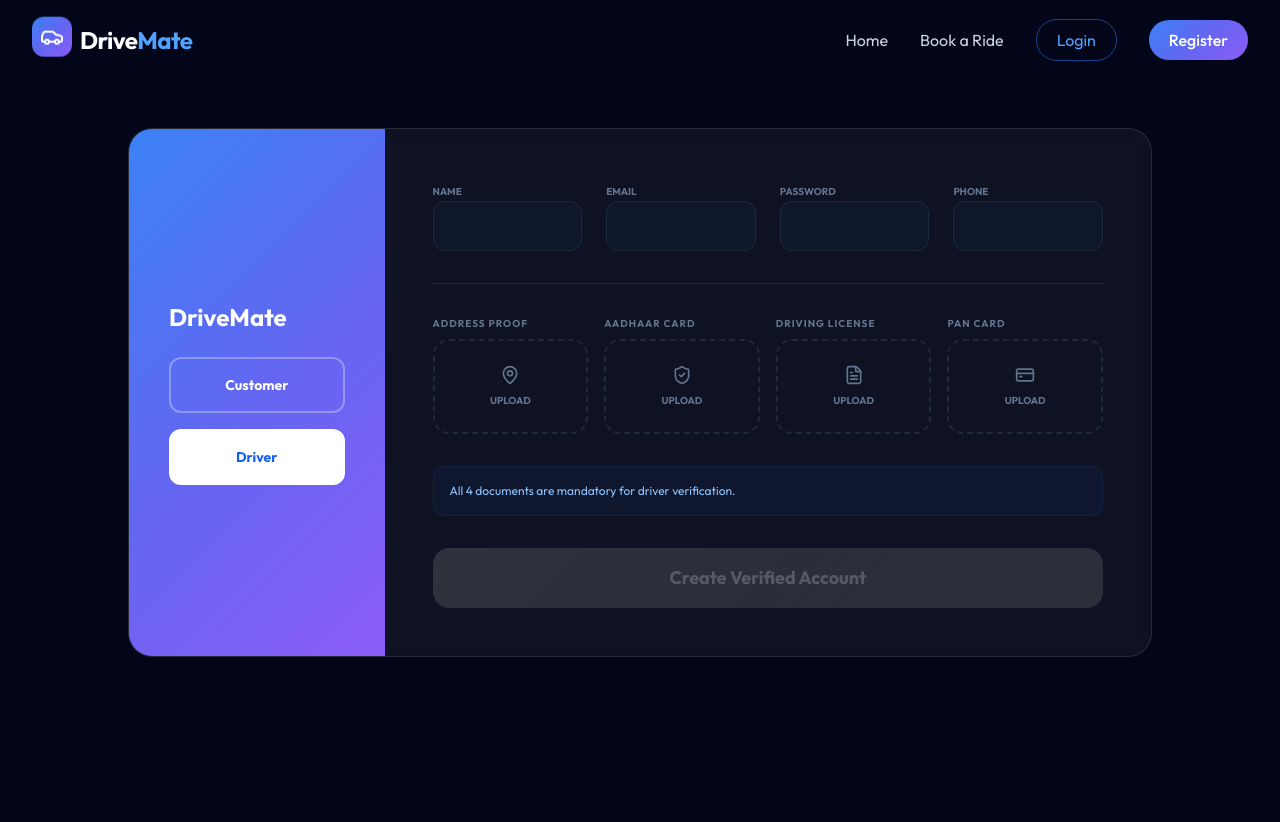
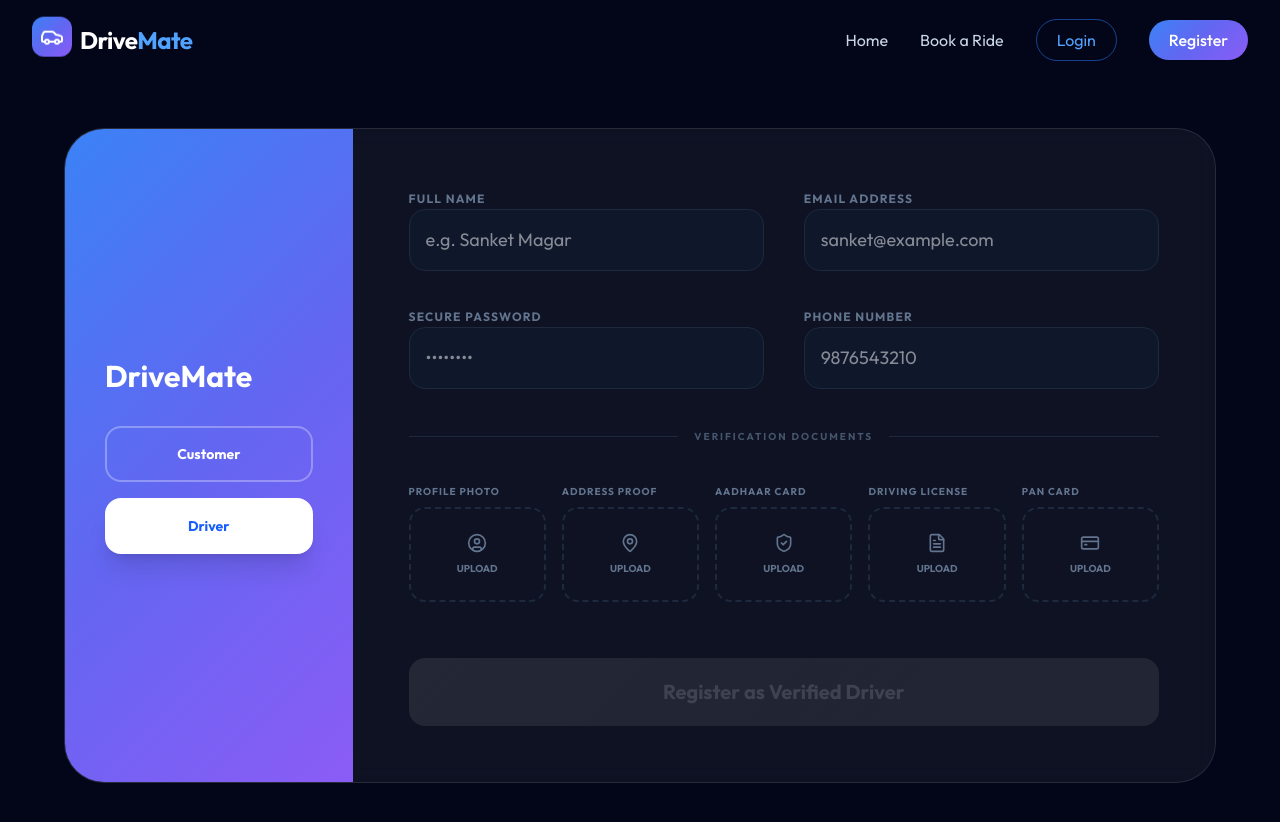
Before and after one commit to OmRathkanthiwar/DriveMate, a React (Vite) app in the folder client/: page /register in a window 1280 px wide. Both pictures are taken after a click on the button "Driver". Shown: the top 822 px of the page. Before the commit the page ends 800 px from the top, so only its background shows below. Built offline with nearby package versions, Linux system fonts and the light colour scheme.

Commit message:
UI/Security: Larger inputs and 5th mandatory driver photo verification

```diff
--- a/client/src/pages/Register.jsx
+++ b/client/src/pages/Register.jsx
@@ -1,7 +1,7 @@
 import React, { useState, useRef } from 'react';
 import { motion } from 'framer-motion';
 import { Link, useNavigate } from 'react-router-dom';
-import { Mail, Lock, User, Phone, MapPin, Camera, CheckCircle2, FileText, CreditCard, ShieldCheck } from 'lucide-react';
+import { Mail, Lock, User, Phone, MapPin, Camera, CheckCircle2, FileText, CreditCard, ShieldCheck, UserCircle } from 'lucide-react';
 import Navbar from '../components/Navbar';
 import axios from 'axios';
 
@@ -16,9 +16,9 @@ const UploadBox = ({ label, icon: Icon, file, onUpload, id }) => {
         className={`p-6 border-2 border-dashed rounded-2xl flex flex-col items-center justify-center transition-all cursor-pointer ${file ? 'border-green-500/50 bg-green-500/5 text-green-400' : 'border-slate-800 text-slate-500 hover:border-blue-500/50 hover:bg-blue-500/5'}`}
       >
         {file ? (
-          <div className="flex flex-col items-center gap-1">
-            <CheckCircle2 className="w-6 h-6" />
-            <span className="text-[10px] font-bold truncate max-w-[100px]">{file.name}</span>
+          <div className="flex flex-col items-center gap-1 text-center">
+            <CheckCircle2 className="w-5 h-5 mb-1" />
+            <span className="text-[10px] font-bold line-clamp-1 px-2">{file.name}</span>
           </div>
         ) : (
           <>
@@ -36,6 +36,7 @@ const Register = () => {
   const [role, setRole] = useState('customer');
   const [loading, setLoading] = useState(false);
   const [files, setFiles] = useState({
+    profilePhoto: null,
     addressProof: null,
     aadhaarCard: null,
     license: null,
@@ -43,8 +44,7 @@ const Register = () => {
   });
 
   const [formData, setFormData] = useState({
-    name: '', email: '', password: '', phone: '', address: '',
-    aadhaarNo: '', licenseNo: '', panNo: '', city: '', state: '', country: 'India'
+    name: '', email: '', password: '', phone: ''
   });
 
   const handleUpload = (id, file) => {
@@ -52,10 +52,12 @@ const Register = () => {
   };
 
   const isFormValid = () => {
-    if (role === 'customer') return formData.name && formData.email && formData.password && formData.phone;
+    const basicInfo = formData.name && formData.email && formData.password && formData.phone;
+    if (role === 'customer') return basicInfo;
     return (
-      formData.name && formData.email && formData.password && formData.phone &&
-      files.addressProof && files.aadhaarCard && files.license && files.panCard
+      basicInfo &&
+      files.profilePhoto && files.addressProof && files.aadhaarCard &&
+      files.license && files.panCard
     );
   };
 
@@ -68,6 +70,7 @@ const Register = () => {
       data.append('role', role);
 
       if (role === 'driver') {
+        data.append('profilePhoto', files.profilePhoto);
         data.append('addressProof', files.addressProof);
         data.append('aadhaarCard', files.aadhaarCard);
         data.append('licenseFile', files.license);
@@ -94,59 +97,66 @@ const Register = () => {
         <motion.div
           initial={{ opacity: 0, y: 20 }}
           animate={{ opacity: 1, y: 0 }}
-          className="max-w-5xl mx-auto glass rounded-3xl overflow-hidden flex flex-col md:flex-row"
+          className="max-w-6xl mx-auto glass rounded-[2.5rem] overflow-hidden flex flex-col md:flex-row"
         >
           <div className="md:w-1/4 premium-gradient p-10 text-white flex flex-col justify-center">
-            <h2 className="text-2xl font-bold mb-6">DriveMate</h2>
+            <h2 className="text-3xl font-bold mb-8">DriveMate</h2>
             <div className="space-y-4">
-              <button onClick={() => setRole('customer')} className={`w-full py-4 rounded-xl border-2 transition-all font-bold text-sm ${role === 'customer' ? 'bg-white text-blue-600 border-white' : 'border-white/30 text-white'}`}>Customer</button>
-              <button onClick={() => setRole('driver')} className={`w-full py-4 rounded-xl border-2 transition-all font-bold text-sm ${role === 'driver' ? 'bg-white text-blue-600 border-white' : 'border-white/30 text-white'}`}>Driver</button>
+              <button onClick={() => setRole('customer')} className={`w-full py-4 rounded-2xl border-2 transition-all font-bold text-sm ${role === 'customer' ? 'bg-white text-blue-600 border-white shadow-xl' : 'border-white/30 text-white hover:bg-white/10'}`}>Customer</button>
+              <button onClick={() => setRole('driver')} className={`w-full py-4 rounded-2xl border-2 transition-all font-bold text-sm ${role === 'driver' ? 'bg-white text-blue-600 border-white shadow-xl' : 'border-white/30 text-white hover:bg-white/10'}`}>Driver</button>
             </div>
           </div>
 
-          <div className="md:w-3/4 p-8 md:p-12 text-left">
-            <form onSubmit={handleSubmit} className="space-y-8">
-              <div className="grid md:grid-cols-2 lg:grid-cols-4 gap-6">
-                <div className="space-y-1">
-                  <label className="text-[10px] text-slate-500 font-bold uppercase">Name</label>
-                  <input name="name" required onChange={(e) => setFormData({...formData, name: e.target.value})} className="w-full bg-slate-900 border border-slate-800 rounded-xl p-3 text-white focus:border-blue-500 outline-none" />
+          <div className="md:w-3/4 p-8 md:p-14 text-left">
+            <form onSubmit={handleSubmit} className="space-y-10">
+              {/* LARGE INPUT BOXES */}
+              <div className="grid md:grid-cols-2 gap-x-10 gap-y-8">
+                <div className="space-y-2">
+                  <label className="text-xs text-slate-500 font-bold uppercase tracking-widest">Full Name</label>
+                  <input name="name" required onChange={(e) => setFormData({...formData, name: e.target.value})} className="w-full bg-slate-900 border border-slate-800 rounded-2xl p-4 text-white focus:border-blue-500 outline-none transition-all text-lg" placeholder="e.g. Sanket Magar" />
                 </div>
-                <div className="space-y-1">
-                  <label className="text-[10px] text-slate-500 font-bold uppercase">Email</label>
-                  <input name="email" required type="email" onChange={(e) => setFormData({...formData, email: e.target.value})} className="w-full bg-slate-900 border border-slate-800 rounded-xl p-3 text-white focus:border-blue-500 outline-none" />
+                <div className="space-y-2">
+                  <label className="text-xs text-slate-500 font-bold uppercase tracking-widest">Email Address</label>
+                  <input name="email" required type="email" onChange={(e) => setFormData({...formData, email: e.target.value})} className="w-full bg-slate-900 border border-slate-800 rounded-2xl p-4 text-white focus:border-blue-500 outline-none transition-all text-lg" placeholder="sanket@example.com" />
                 </div>
-                <div className="space-y-1">
-                  <label className="text-[10px] text-slate-500 font-bold uppercase">Password</label>
-                  <input name="password" required type="password" onChange={(e) => setFormData({...formData, password: e.target.value})} className="w-full bg-slate-900 border border-slate-800 rounded-xl p-3 text-white focus:border-blue-500 outline-none" />
+                <div className="space-y-2">
+                  <label className="text-xs text-slate-500 font-bold uppercase tracking-widest">Secure Password</label>
+                  <input name="password" required type="password" onChange={(e) => setFormData({...formData, password: e.target.value})} className="w-full bg-slate-900 border border-slate-800 rounded-2xl p-4 text-white focus:border-blue-500 outline-none transition-all text-lg" placeholder="••••••••" />
                 </div>
-                <div className="space-y-1">
-                  <label className="text-[10px] text-slate-500 font-bold uppercase">Phone</label>
-                  <input name="phone" required onChange={(e) => setFormData({...formData, phone: e.target.value})} className="w-full bg-slate-900 border border-slate-800 rounded-xl p-3 text-white focus:border-blue-500 outline-none" />
+                <div className="space-y-2">
+                  <label className="text-xs text-slate-500 font-bold uppercase tracking-widest">Phone Number</label>
+                  <input name="phone" required onChange={(e) => setFormData({...formData, phone: e.target.value})} className="w-full bg-slate-900 border border-slate-800 rounded-2xl p-4 text-white focus:border-blue-500 outline-none transition-all text-lg" placeholder="9876543210" />
                 </div>
               </div>
 
               {role === 'driver' && (
-                <div className="space-y-8 animate-in slide-in-from-bottom-4 duration-500">
-                  <div className="h-px bg-slate-800 w-full" />
-                  <div className="grid grid-cols-2 md:grid-cols-4 gap-4">
+                <div className="space-y-10 animate-in slide-in-from-bottom-8 duration-700">
+                  <div className="flex items-center gap-4">
+                     <div className="h-px bg-slate-800 flex-1" />
+                     <span className="text-[10px] text-slate-600 font-bold uppercase tracking-[0.2em]">Verification Documents</span>
+                     <div className="h-px bg-slate-800 flex-1" />
+                  </div>
+
+                  {/* 5 UPLOAD BOXES */}
+                  <div className="grid grid-cols-2 md:grid-cols-5 gap-4">
+                    <UploadBox id="profilePhoto" label="Profile Photo" icon={UserCircle} file={files.profilePhoto} onUpload={handleUpload} />
                     <UploadBox id="addressProof" label="Address Proof" icon={MapPin} file={files.addressProof} onUpload={handleUpload} />
                     <UploadBox id="aadhaarCard" label="Aadhaar Card" icon={ShieldCheck} file={files.aadhaarCard} onUpload={handleUpload} />
                     <UploadBox id="license" label="Driving License" icon={FileText} file={files.license} onUpload={handleUpload} />
                     <UploadBox id="panCard" label="PAN Card" icon={CreditCard} file={files.panCard} onUpload={handleUpload} />
                   </div>
-                  <div className="bg-blue-500/5 p-4 rounded-xl border border-blue-500/10">
-                    <p className="text-xs text-blue-300">All 4 documents are mandatory for driver verification.</p>
-                  </div>
                 </div>
               )}
 
-              <button
-                type="submit"
-                disabled={loading || !isFormValid()}
-                className="w-full py-4 rounded-2xl premium-gradient text-white font-bold text-lg hover:shadow-2xl transition-all disabled:opacity-30 disabled:grayscale cursor-pointer"
-              >
-                {loading ? 'Verifying Documents...' : 'Create Verified Account'}
-              </button>
+              <div className="pt-4">
+                <button
+                  type="submit"
+                  disabled={loading || !isFormValid()}
+                  className="w-full py-5 rounded-2xl premium-gradient text-white font-bold text-xl hover:shadow-2xl transition-all disabled:opacity-20 disabled:grayscale cursor-pointer active:scale-95"
+                >
+                  {loading ? 'Processing Documents...' : 'Register as Verified Driver'}
+                </button>
+              </div>
             </form>
           </div>
         </motion.div>
```
Also changed, not shown: 1 other file (tests, documents, lock files or other folders).
